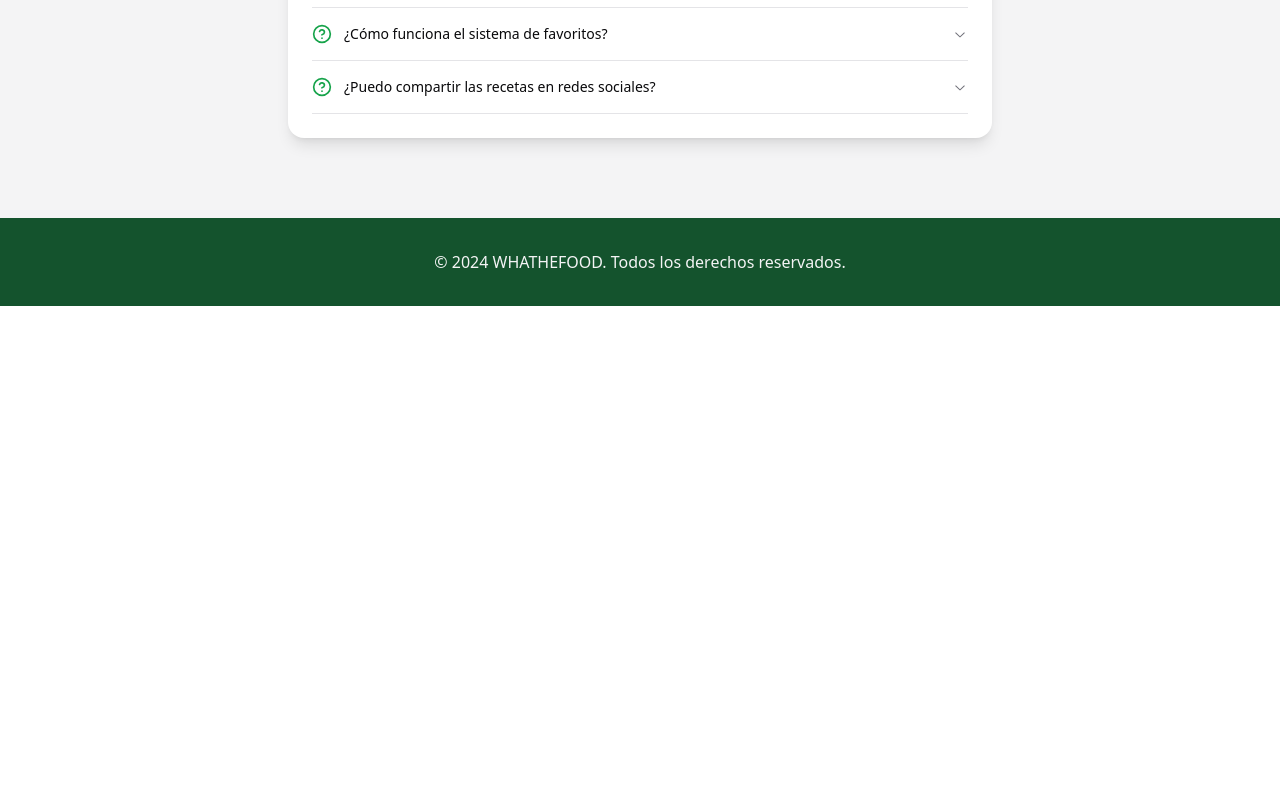
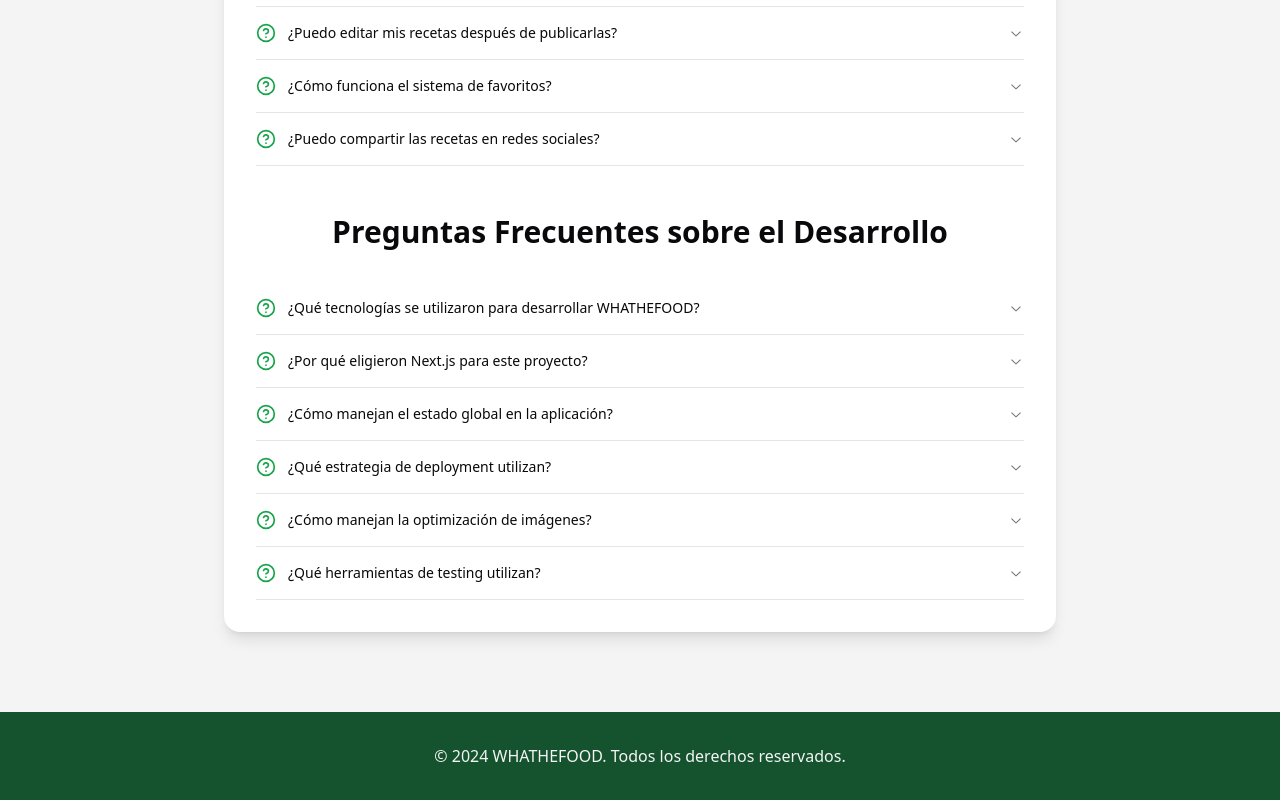
Before and after one commit to Solomichu/whathefood, a Next.js app: page /faq in a window 1280 px wide. Shown: the part 652-1452 px from the top of the page. Before the commit the page ends 958 px from the top, so only its background shows below. Built offline with nearby package versions, Linux system fonts and the light colour scheme; no server answers.

Commit message:
#admin navbar +devfaqs #navViewChange

```diff
--- a/src/app/admin/dashboard/page.tsx
+++ b/src/app/admin/dashboard/page.tsx
@@ -6,32 +6,23 @@ import Usertable from '@/components/admindash_usertable'
 import AdmindashDishtableV2 from '@/components/admindash_dishtableV2'
 import AdmindashTasktable from '@/components/admindash_tasktable'
 import DashboardDefault from '@/components/admindash-default'
+import MyRecipes from '@/app/dashboard/my-recipes'
+import Favourites from '@/app/dashboard/favourites'
 
 export default function Page({ children }: { children: ReactNode }) {
   const [activeNavItem, setActiveNavItem] = useState('dashboard');
-
-  const handleViewChange = (view: string) => {
-    switch (view) {
-      case 'recipes':
-        setCurrentPage(<AdmindashDishtableV2 />)
-        setActiveNavItem('recipes')
-        break
-      case 'users':
-        setCurrentPage(<Usertable />)
-        setActiveNavItem('users')
-        break
-      default:
-        setCurrentPage(<DashboardDefault onViewChange={handleViewChange} />)
-        setActiveNavItem('dashboard')
-    }
-  }
-
   const [currentPage, setCurrentPage] = useState<ReactNode>(
     <DashboardDefault onViewChange={handleViewChange} />
   )
 
+  function handleViewChange(view: string) {
+    handleNavClick(view);
+  }
+
   const handleNavClick = (page: string) => {
     setActiveNavItem(page);
+    document.body.style.removeProperty('pointer-events');
+
     switch (page) {
       case 'dashboard':
         setCurrentPage(<DashboardDefault onViewChange={handleViewChange} />)
@@ -44,6 +35,12 @@ export default function Page({ children }: { children: ReactNode }) {
         break
       case 'tasks':
         setCurrentPage(<AdmindashTasktable />)
+        break
+      case 'my-recipes':
+        setCurrentPage(<MyRecipes />)
+        break
+      case 'favourites':
+        setCurrentPage(<Favourites />)
         break
       default:
         setCurrentPage(<DashboardDefault onViewChange={handleViewChange} />)
--- a/src/app/faq/page.tsx
+++ b/src/app/faq/page.tsx
@@ -38,6 +38,33 @@ export default function FAQPage() {
     }
   ];
 
+  const devFaqs = [
+    {
+      question: "¿Qué tecnologías se utilizaron para desarrollar WHATHEFOOD?",
+      answer: "WHATHEFOOD está construido con Next.js 14 (App Router), TypeScript, Tailwind CSS para los estilos, y Shadcn/ui para los componentes. Utilizamos Supabase como backend para la autenticación y base de datos."
+    },
+    {
+      question: "¿Por qué eligieron Next.js para este proyecto?",
+      answer: "Next.js fue elegido por su excelente rendimiento, capacidades de SSR/SSG, y el nuevo App Router que facilita la creación de layouts y páginas dinámicas. Además, su integración con TypeScript y su gran ecosistema lo hacen ideal para aplicaciones web modernas."
+    },
+    {
+      question: "¿Cómo manejan el estado global en la aplicación?",
+      answer: "Utilizamos una combinación de React Context para estado global ligero y Zustand para estado más complejo. Esto nos permite mantener un código limpio y eficiente sin la complejidad adicional de soluciones más pesadas."
+    },
+    {
+      question: "¿Qué estrategia de deployment utilizan?",
+      answer: "La aplicación está desplegada en Vercel, que ofrece una integración perfecta con Next.js. Utilizamos su sistema de preview deployments para cada PR y CI/CD automatizado."
+    },
+    {
+      question: "¿Cómo manejan la optimización de imágenes?",
+      answer: "Utilizamos el componente Image de Next.js que proporciona optimización automática de imágenes, lazy loading y redimensionamiento según el dispositivo. También implementamos blur placeholder para mejorar la experiencia de usuario."
+    },
+    {
+      question: "¿Qué herramientas de testing utilizan?",
+      answer: "Implementamos Jest para unit testing, React Testing Library para component testing, y Cypress para E2E testing. También utilizamos Playwright para testing de integración."
+    }
+  ];
+
   return (
     <main className="min-h-screen">
       <MainNavbar />
@@ -64,24 +91,51 @@ export default function FAQPage() {
 
       {/* FAQ Section */}
       <section className="py-20 bg-secondary">
-        h2
-        <div className="container mx-auto px-8 max-w-3xl">
-          <div className="bg-card rounded-lg p-6 shadow-lg">
+        <div className="container mx-auto px-8 max-w-4xl">
+          <div className="bg-card rounded-lg p-8 shadow-lg space-y-12">
+            {/* App FAQs */}
+            <div>
+              <h3 className="text-3xl font-bold text-center mb-8">
+                Preguntas Frecuentes sobre la App
+              </h3>
               <Accordion type="single" collapsible className="w-full">
                 {faqs.map((faq, index) => (
-                <AccordionItem key={index} value={`item-${index}`}>
+                  <AccordionItem key={`app-${index}`} value={`app-${index}`}>
                     <AccordionTrigger className="text-left">
                       <div className="flex items-center gap-3">
                         <HelpCircle className="h-5 w-5 text-primary" />
                         {faq.question}
                       </div>
                     </AccordionTrigger>
-                  <AccordionContent className="text-gray-600">
+                    <AccordionContent className="text-gray-600 text-base">
                       {faq.answer}
                     </AccordionContent>
                   </AccordionItem>
                 ))}
               </Accordion>
+            </div>
+
+            {/* Dev FAQs */}
+            <div>
+              <h3 className="text-3xl font-bold text-center mb-8">
+                Preguntas Frecuentes sobre el Desarrollo
+              </h3>
+              <Accordion type="single" collapsible className="w-full">
+                {devFaqs.map((faq, index) => (
+                  <AccordionItem key={`dev-${index}`} value={`dev-${index}`}>
+                    <AccordionTrigger className="text-left">
+                      <div className="flex items-center gap-3">
+                        <HelpCircle className="h-5 w-5 text-primary" />
+                        {faq.question}
+                      </div>
+                    </AccordionTrigger>
+                    <AccordionContent className="text-gray-600 text-base">
+                      {faq.answer}
+                    </AccordionContent>
+                  </AccordionItem>
+                ))}
+              </Accordion>
+            </div>
           </div>
         </div>
       </section>
--- a/src/components/admin-navbar.tsx
+++ b/src/components/admin-navbar.tsx
@@ -21,7 +21,7 @@ export default function AdminNavbar({ onNavClick, activePage }: AdminNavbarProps
   const handleSignOut = async () => {
     try {
       await signOut({ redirect: false })
-      router.push('/') // Redirige a la página principal
+      router.push('/')
     } catch (error) {
       console.error('Error durante el logout:', error)
     }
@@ -29,20 +29,40 @@ export default function AdminNavbar({ onNavClick, activePage }: AdminNavbarProps
 
   return (
     <aside
-    className={`inset-y-0 left-0 z-10 flex-col border-r border-primary hidden sm:flex justify-between h-[100vh] bg-primary transition-all duration-300 ${isExpanded ? 'w-48' : 'w-14'}`}
-    onMouseEnter={() => setIsExpanded(true)}
+      className={`inset-y-0 left-0 z-10 flex-col border-r border-primary hidden sm:flex justify-between h-[100vh] bg-primary transition-all duration-300 ${isExpanded ? 'w-48' : 'w-14'}`}
+      onMouseEnter={() => setIsExpanded(true)}
       onMouseLeave={() => setIsExpanded(false)}
     >
       <Link href="/" className={`flex w-full justify-center mt-5 py-5 transition-transform duration-300 ${isExpanded ? '-rotate-90' : ''}`}>
           <h1 className="[writing-mode:vertical-lr] text-secondary text-xl font-bold">WHATHEFOOD+</h1>
       </Link>
+
       <nav className="flex flex-col justify-center items-center gap-8 py-5 px-2">
+        {/* Sección de Administrador */}
+        <div className="w-full">
+          {isExpanded && (
+            <h2 className="text-secondary/70 text-xs uppercase mb-2 px-3">Administrador</h2>
+          )}
+          <div className="flex flex-col gap-2">
+            <NavButton onClick={() => handleNavClick('dashboard')} icon={<HomeIcon />} label="Dashboard" expanded={isExpanded} active={activePage === 'dashboard'} />
+            <NavButton onClick={() => handleNavClick('users')} icon={<UsersIcon />} label="Panel de usuarios" expanded={isExpanded} active={activePage === 'users'} />
+            <NavButton onClick={() => handleNavClick('recipes')} icon={<RecipesIcon />} label="Recetas" expanded={isExpanded} active={activePage === 'recipes'} />
+          </div>
+        </div>
 
-        <NavButton onClick={() => handleNavClick('dashboard')} icon={<HomeIcon />} label="Dashboard" expanded={isExpanded} active={activePage === 'dashboard'} />
-        <NavButton onClick={() => handleNavClick('users')} icon={<UsersIcon />} label="Usuarios" expanded={isExpanded} active={activePage === 'users'} />
-        <NavButton onClick={() => handleNavClick('recipes')} icon={<RecipesIcon />} label="Recetas" expanded={isExpanded} active={activePage === 'recipes'} />
-        <NavButton onClick={() => handleNavClick('tasks')} icon={<TasksIcon />} label="Tareas" expanded={isExpanded} active={activePage === 'tasks'} />
+        {/* Sección Personal */}
+        <div className="w-full">
+          {isExpanded && (
+            <h2 className="text-secondary/70 text-xs uppercase mb-2 px-3">Personal</h2>
+          )}
+          <div className="flex flex-col gap-2">
+            <NavButton onClick={() => handleNavClick('my-recipes')} icon={<MyRecipesIcon />} label="Mis Recetas" expanded={isExpanded} active={activePage === 'my-recipes'} />
+            <NavButton onClick={() => handleNavClick('favourites')} icon={<HeartIcon />} label="Favoritos" expanded={isExpanded} active={activePage === 'favourites'} />
+            <NavButton onClick={() => handleNavClick('tasks')} icon={<TasksIcon />} label="Tareas" expanded={isExpanded} active={activePage === 'tasks'} />
+          </div>
+        </div>
       </nav>
+
       <nav className="flex flex-col items-center gap-4 px-2 py-5 w-full">
         <div className="flex items-center gap-2">
           <div className="bg-secondary rounded-lg p-1 justify-between">
@@ -152,4 +172,26 @@ function TasksIcon() {
     </svg>
   )
 }
+
+// Agregar nuevos iconos
+function MyRecipesIcon() {
+  return (
+    <svg xmlns="http://www.w3.org/2000/svg" width="24" height="24" viewBox="0 0 24 24" fill="none" stroke="currentColor" strokeWidth="2" strokeLinecap="round" strokeLinejoin="round" className="h-5 w-5">
+      <path d="M14 2H6a2 2 0 0 0-2 2v16a2 2 0 0 0 2 2h12a2 2 0 0 0 2-2V8z"></path>
+      <polyline points="14 2 14 8 20 8"></polyline>
+      <line x1="16" y1="13" x2="8" y2="13"></line>
+      <line x1="16" y1="17" x2="8" y2="17"></line>
+      <line x1="10" y1="9" x2="8" y2="9"></line>
+    </svg>
+  )
+}
+
+function HeartIcon() {
+  return (
+    <svg xmlns="http://www.w3.org/2000/svg" width="24" height="24" viewBox="0 0 24 24" fill="none" stroke="currentColor" strokeWidth="2" strokeLinecap="round" strokeLinejoin="round" className="h-5 w-5">
+      <path d="M20.84 4.61a5.5 5.5 0 0 0-7.78 0L12 5.67l-1.06-1.06a5.5 5.5 0 0 0-7.78 7.78l1.06 1.06L12 21.23l7.78-7.78 1.06-1.06a5.5 5.5 0 0 0 0-7.78z"></path>
+    </svg>
+  )
+}
+
 // Definir los demás iconos de manera similar...
```
Lines whose indentation alone changed are shown as unchanged.
